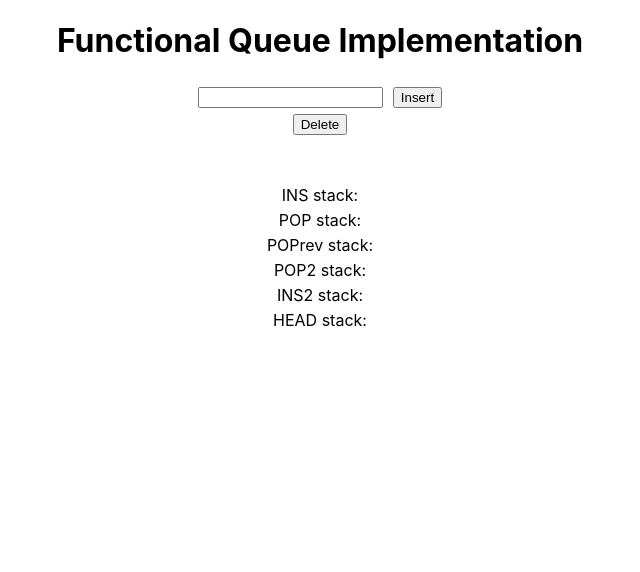
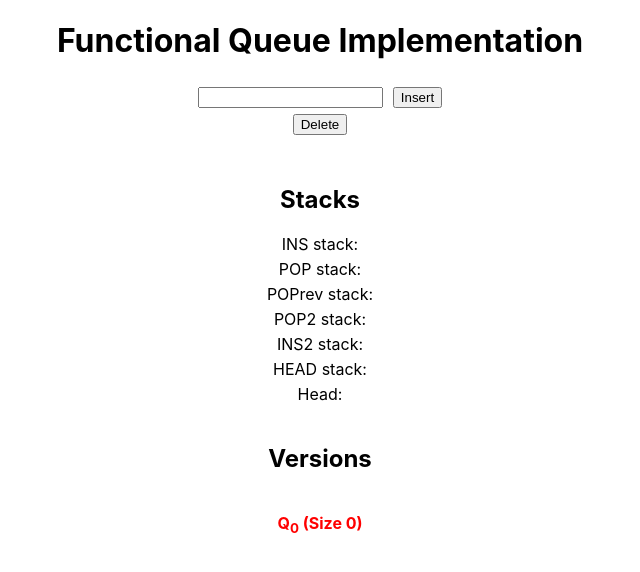
Before and after one commit to 6851-2021/functional-queue-visualization, a React (Create React App) app in the folder app/: page / in a window 1280 px wide. Shown: the top 572 px of the page, without its empty margins (320-960 px from the left). Built offline with nearby package versions, Linux system fonts and the light colour scheme.

Commit message:
Allow switching between versions

```diff
--- a/app/src/App.css
+++ b/app/src/App.css
@@ -1,5 +1,7 @@
 .App {
   text-align: center;
+  margin: auto;
+  width: fit-content;
 }
 
 .inputs {
--- a/app/src/App.js
+++ b/app/src/App.js
@@ -1,31 +1,36 @@
 import React from 'react';
 import './App.css';
 import { Queue } from './functional';
-import { ArrowLeftOutlined } from '@ant-design/icons';
+import { ArrowLeftOutlined, ArrowRightOutlined } from '@ant-design/icons';
 
 class App extends React.Component {
 
   constructor(props) {
     super(props);
-    this.state = {value: '', q: new Queue()};
+    this.state = {value: '', queues: [Queue.emptyQueue()], parent: [-1], cur: 0};
     this.handleChange = this.handleChange.bind(this);
     this.handleSubmit = this.handleSubmit.bind(this);
   }
 
+  updateQueue = (q) => {
+		const queues = this.state.queues.concat([q]);
+		const parent = this.state.parent.concat([this.state.cur]);
+		this.setState({value: "", queues: queues, parent: parent, cur: queues.length - 1});
+	}
+
+	curQueue = () => {
+		return this.state.queues[this.state.cur];
+	}
+
   push = (val) => {
-    console.log("pushing", val);
-    this.setState({value: val, q: Queue.push(this.state.q, val)});
-  };
-
-  head = () => {
-    console.log("head");
-    console.log(Queue.head(this.state.q));
-  };
+    const q = Queue.push(this.curQueue(), val);
+  	this.updateQueue(q);
+	};
 
   pop = () => {
-    console.log("popping");
-    this.setState({q: Queue.pop(this.state.q)});
-  };
+		const q = Queue.pop(this.curQueue());
+  	this.updateQueue(q);
+	};
 
   handleSubmit(event) {
     event.preventDefault();
@@ -37,9 +42,30 @@ class App extends React.Component {
   }
 
   render() {
-    let stackArr = [this.state.q.INS, this.state.q.POP, this.state.q.POPrev, this.state.q.POP2, this.state.q.INS2, this.state.q.HEAD];
-    let stackNames = ['INS stack', 'POP stack', 'POPrev stack', 'POP2 stack', 'INS2 stack', 'HEAD stack'];
-    return (
+		const q = this.curQueue();
+   	const stackArr = [q.INS, q.POP, q.POPrev, q.POP2, q.INS2, q.HEAD];
+    const stackNames = ['INS stack', 'POP stack', 'POPrev stack', 'POP2 stack', 'INS2 stack', 'HEAD stack'];
+    const stacks = stackArr.map((s, j) =>
+          <div className="stackDiv">
+            {stackNames[j]}: {s.listAllElements().map((e, i) =>
+              i > 0 ? <><ArrowLeftOutlined /><div className="element">{e}</div></> :
+                      <div className="element"> {e}</div>
+            )}
+          </div>
+        );
+		let versions = [];
+		for (let i = 0; i < this.state.queues.length; i++) {
+				const q = this.state.queues[i];
+				const spanClass = "version-ref" + (i == this.state.cur ? ' current' : '');
+				const version =
+						<div key={i}>
+							<span className={spanClass} onClick={() => this.setState({cur: i})}>
+								Q<sub>{i}</sub> {/*Queue.listAllElements(q).join(", ")*/} (Size {Queue.size(q)})
+							</span>
+						</div>;
+				versions.push(version);
+		}
+		return (
       <div className="App">
         <h1>Functional Queue Implementation</h1>
         <div className="functions">
@@ -53,14 +79,17 @@ class App extends React.Component {
         <button onClick={this.pop}>Delete</button>
         </div>
 
-        {stackArr.map((s, j) =>
-          <div className="stackDiv">
-            {stackNames[j]}: {s.listAllElements().map((e, i) =>
-              i > 0 ? <><ArrowLeftOutlined /><div className="element">{e}</div></> :
-                      <div className="element"> {e}</div>
-            )}
-          </div>
-        )}
+				<div className="stacks">
+					<h2> Stacks </h2>
+					{stacks}
+					Head: {Queue.head(this.curQueue())}
+				</div>
+				<br />
+				<div className="history">
+					<h2> Versions </h2>
+					<br />
+					{versions}
+				</div>
       </div>
     );
   }
--- a/app/src/functional.js
+++ b/app/src/functional.js
@@ -32,7 +32,7 @@ class Stack {
 }
 
 class Queue {
-	constructor(INS=new Stack(), POP=new Stack(), POPrev=new Stack(), POP2=new Stack(), INS2=new Stack(), HEAD=new Stack(), transferOps=0) {
+	constructor(INS, POP, POPrev, POP2, INS2, HEAD, transferOps, size) {
 		this.INS = INS;
 		this.POP = POP;
 		this.POPrev = POPrev;
@@ -40,34 +40,47 @@ class Queue {
 		this.INS2 = INS2;
 		this.HEAD = HEAD;
 		this.transferOps = transferOps;
+		this.size = size;
+	}
+
+	static normalQueue(INS, POP, size) {
+		return new Queue(INS, POP, new Stack(), new Stack(), new Stack(), new Stack(), 0, size);
+	}
+
+	static emptyQueue() {
+		return new Queue(new Stack(), new Stack(), new Stack(), new Stack(), new Stack(), new Stack(), 0, 0);
 	}
 
 	static push(q, val) {
+		console.log(q);
 		q = Queue.passive(q);
+		console.log(q);
+		let newSize = q.size + 1;
 		if (q.transferOps === 0) {
 			if (Stack.empty(q.INS) && Stack.empty(q.POP)) { // special case: we place first element straight into POP. can we get rid of this?
 				let newPOP = Stack.push(q.POP, val);
-				return new Queue(q.INS, newPOP);
+				return Queue.normalQueue(q.INS, newPOP, newSize);
 			}
 			let newINS = Stack.push(q.INS, val);
-			return new Queue(newINS, q.POP);
+			return Queue.normalQueue(newINS, q.POP, newSize);
 		}
 		else {
 			let newINS2 = Stack.push(q.INS2, val);
-			return new Queue(q.INS, q.POP, q.POPrev, q.POP2, newINS2, q.HEAD, q.transferOps);
+			return new Queue(q.INS, q.POP, q.POPrev, q.POP2, newINS2, q.HEAD, q.transferOps, newSize);
 		}
 	}
 
 	static pop(q) {
 		q = Queue.passive(q);
+		let newSize = q.size - 1;
 		if (q.transferOps === 0) {
 			let newPOP = Stack.tail(q.POP);
-			return new Queue(q.INS, newPOP);
+			return Queue.normalQueue(q.INS, newPOP, newSize);
 		}
 		else {
 			let newTransferOps = q.transferOps - 1;
 			let newHEAD = Stack.tail(q.HEAD);
-			q = new Queue(q.INS, q.POP, q.POPrev, q.POP2, q.INS2, newHEAD, newTransferOps);
+			q = new Queue(q.INS, q.POP, q.POPrev, q.POP2, q.INS2, newHEAD, newTransferOps, newSize);
 			if (q.transferOps === 0) q = Queue.endTransfer(q);
 			return q;
 		}
@@ -91,15 +104,15 @@ class Queue {
 			if (!Stack.empty(q.INS)) { // first n operations
 				let newINS = Stack.tail(q.INS);
 				let newPOP2 = Stack.push(q.POP2, Stack.head(q.INS));
-				q = new Queue(newINS, q.POP, q.POPrev, newPOP2, q.INS2, q.HEAD, newTransferOps);
+				q = new Queue(newINS, q.POP, q.POPrev, newPOP2, q.INS2, q.HEAD, newTransferOps, q.size);
 				let newPOP = Stack.tail(q.POP);
 				let newPOPrev = Stack.push(q.POPrev, Stack.head(q.POP));
-				q = new Queue(q.INS, newPOP, newPOPrev, q.POP2, q.INS2, q.HEAD, newTransferOps);
+				q = new Queue(q.INS, newPOP, newPOPrev, q.POP2, q.INS2, q.HEAD, newTransferOps, q.size);
 			}
 			else { // remaining n - d operations
 				let newPOPrev = Stack.tail(q.POPrev);
 				let newPOP2 = Stack.push(q.POP2, Stack.head(q.POPrev));
-				q = new Queue(q.INS, q.POP, newPOPrev, newPOP2, q.INS2, q.HEAD, newTransferOps);
+				q = new Queue(q.INS, q.POP, newPOPrev, newPOP2, q.INS2, q.HEAD, newTransferOps, q.size);
 			}
 			if (q.transferOps === 0) {
 				q = Queue.endTransfer(q);
@@ -111,13 +124,26 @@ class Queue {
 	static startTransfer(q) {
 		let newTransferOps = 2 * Stack.size(q.POP);
 		let newHEAD = q.POP;
-		return new Queue(q.INS, q.POP, q.POPrev, q.POP2, q.INS2, newHEAD, newTransferOps); // handle details about when passive runs.
+		return new Queue(q.INS, q.POP, q.POPrev, q.POP2, q.INS2, newHEAD, newTransferOps, q.size); // handle details about when passive runs.
 	}
 
 	static endTransfer(q) {
 		let newPOP = q.POP2;
 		let newINS = q.INS2;
-		return new Queue(newINS, newPOP);
+		return Queue.normalQueue(newINS, newPOP, q.size);
+	}
+
+	static size(q) {
+		return q.size;
+	}
+
+	static listAllElements(q) {
+		let elements = [];
+		while (Queue.size(q) > 0) {
+			elements.push(Queue.head(q));
+			q = Queue.pop(q);
+		}
+		return elements;
 	}
 
 	static print(q) {
--- a/app/src/index.css
+++ b/app/src/index.css
@@ -24,3 +24,16 @@ code {
 .stackDiv {
   margin: 5px;
 }
+
+.version-ref {
+	color: blue;
+}
+
+.version-ref:hover {
+	cursor: pointer;
+}
+
+.version-ref.current {
+	color: red;
+	font-weight: bold;
+}
```
